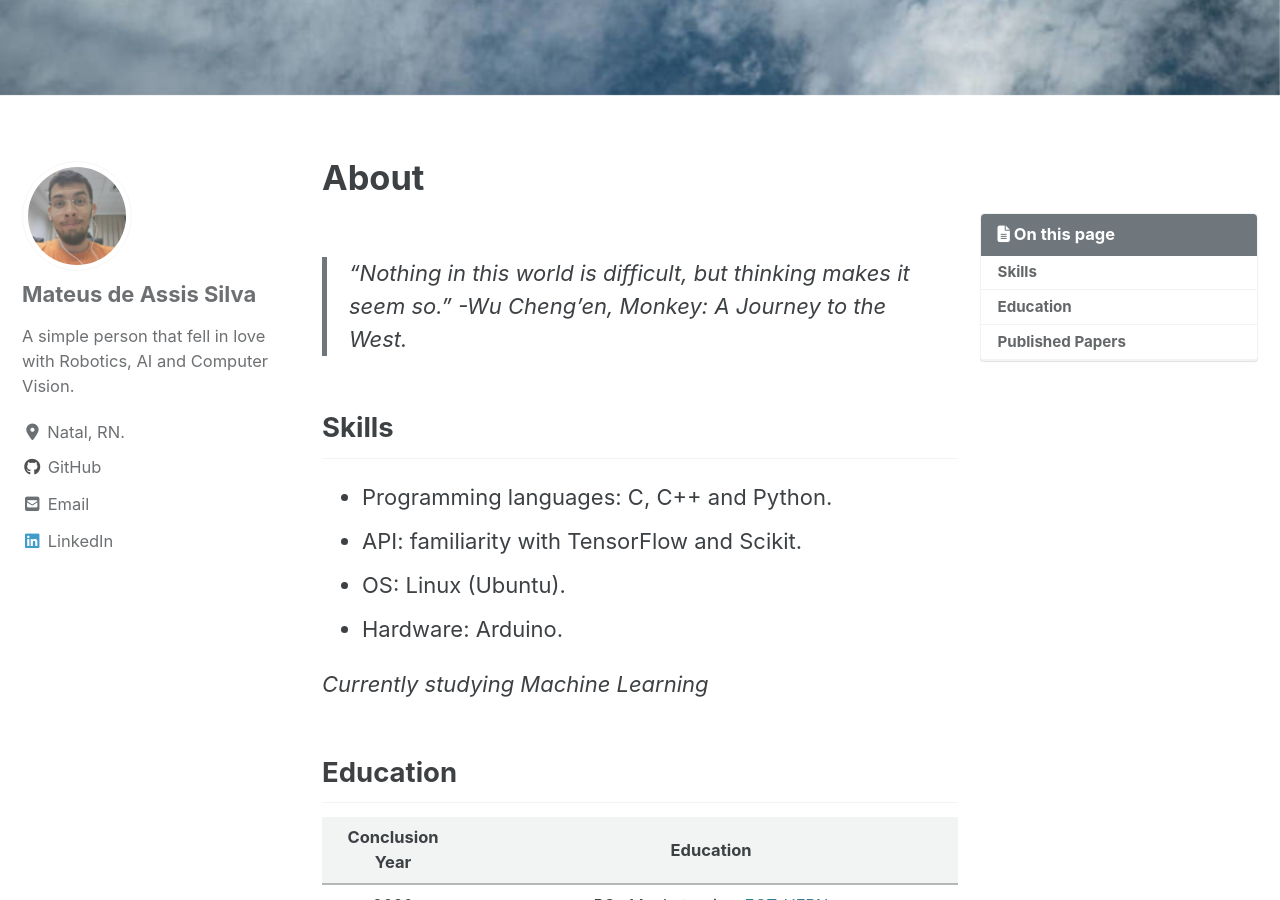
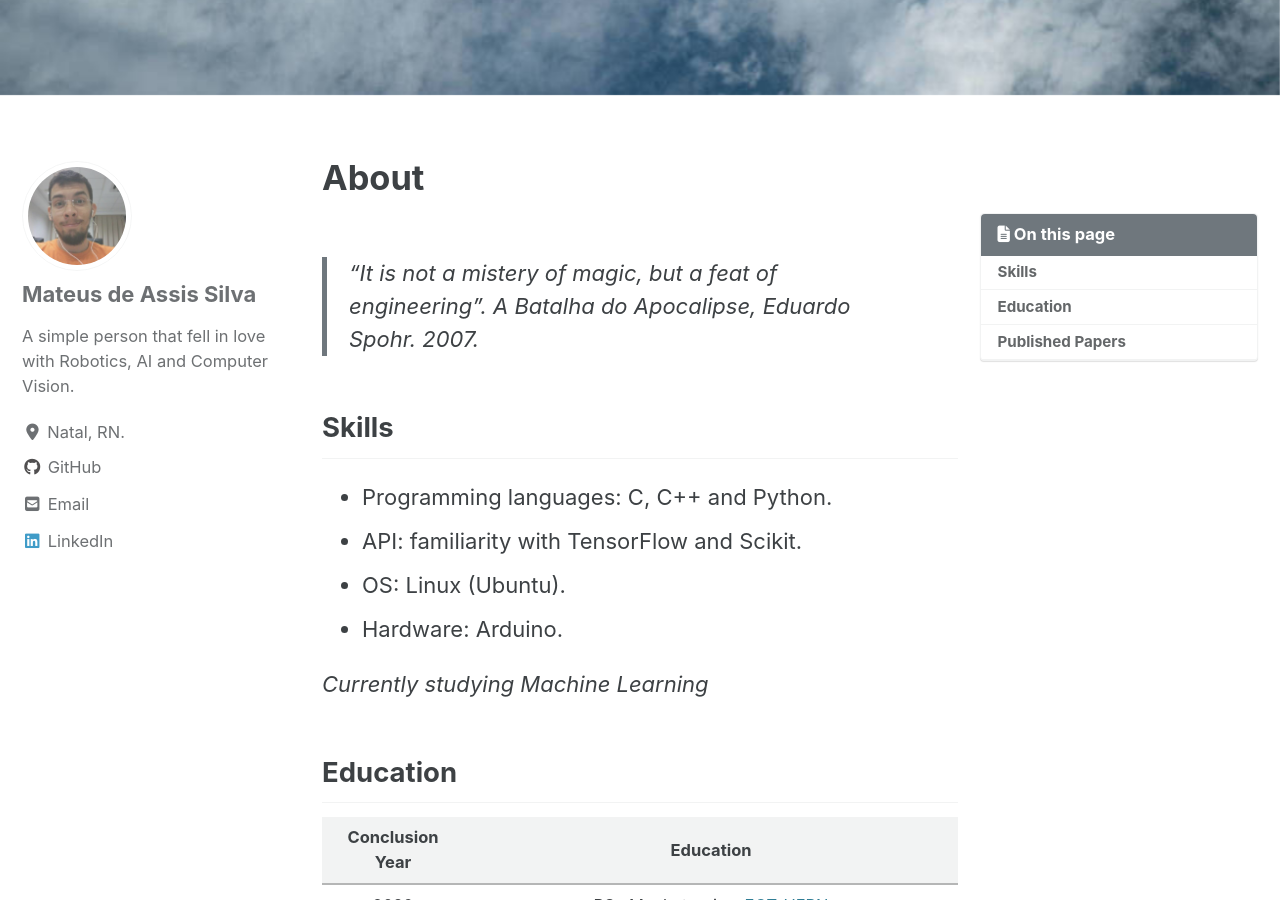
Before and after one commit to mtxslv/mtxslv.github.io, a Jekyll site: the page built from _pages/about.md, in a window 1280 px wide and 900 px high, scrolled down 499 px. Built offline with Jekyll 4.4.1, drawn with Linux system fonts in a browser that asks for light colours; cached includes are drawn as plain includes; nearby versions of some CDN libraries.

Commit message:
changed quote

```diff
--- a/_pages/about.md
+++ b/_pages/about.md
@@ -7,7 +7,7 @@ author_profile: true
 toc: true
 ---
 
-> "Nothing in this world is difficult, but thinking makes it seem so." -Wu Cheng'en, Monkey: A Journey to the West.
+> "It is not a mistery of magic, but a feat of engineering". A Batalha do Apocalipse, Eduardo Spohr. 2007.
 
 ## Skills
 
```
